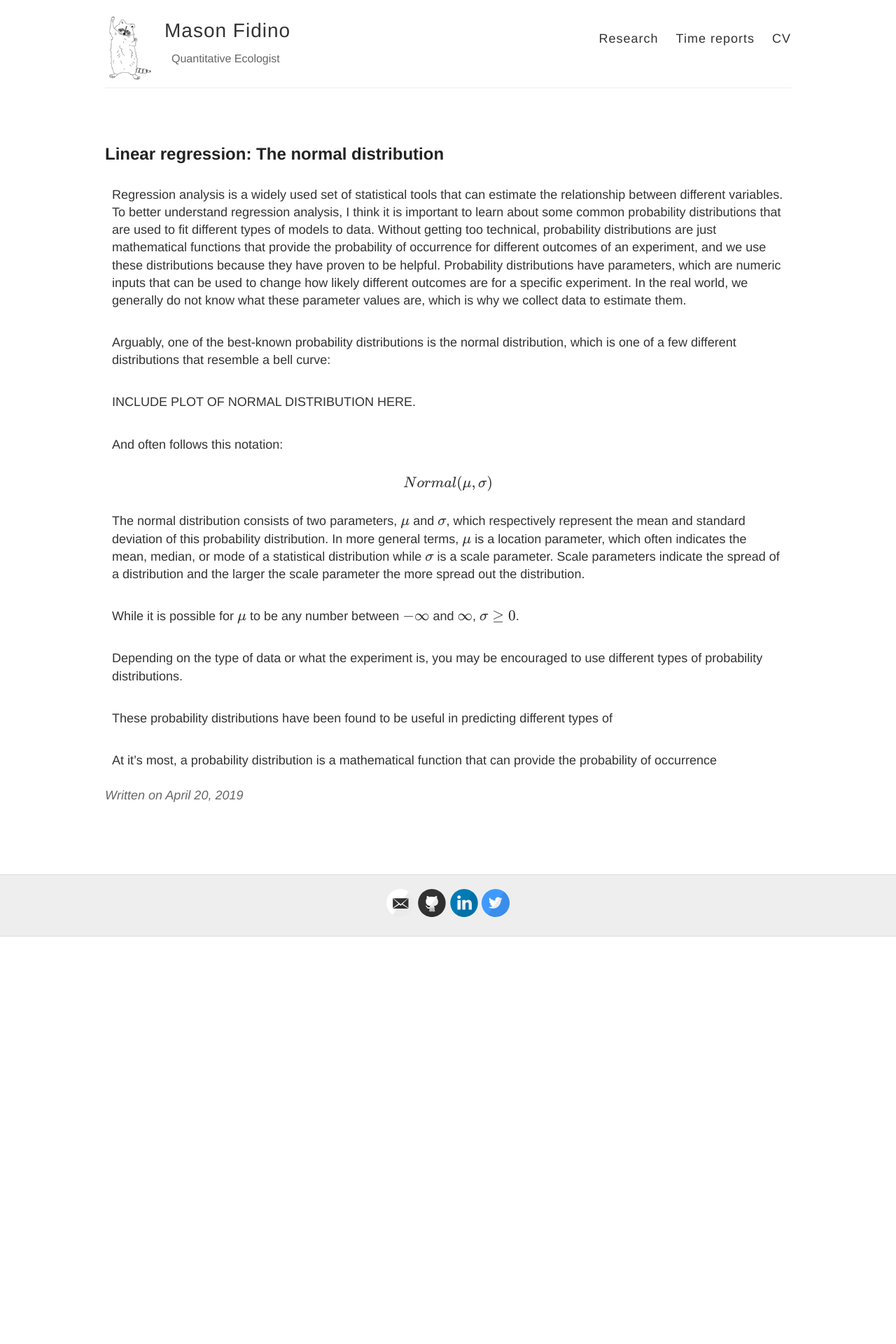
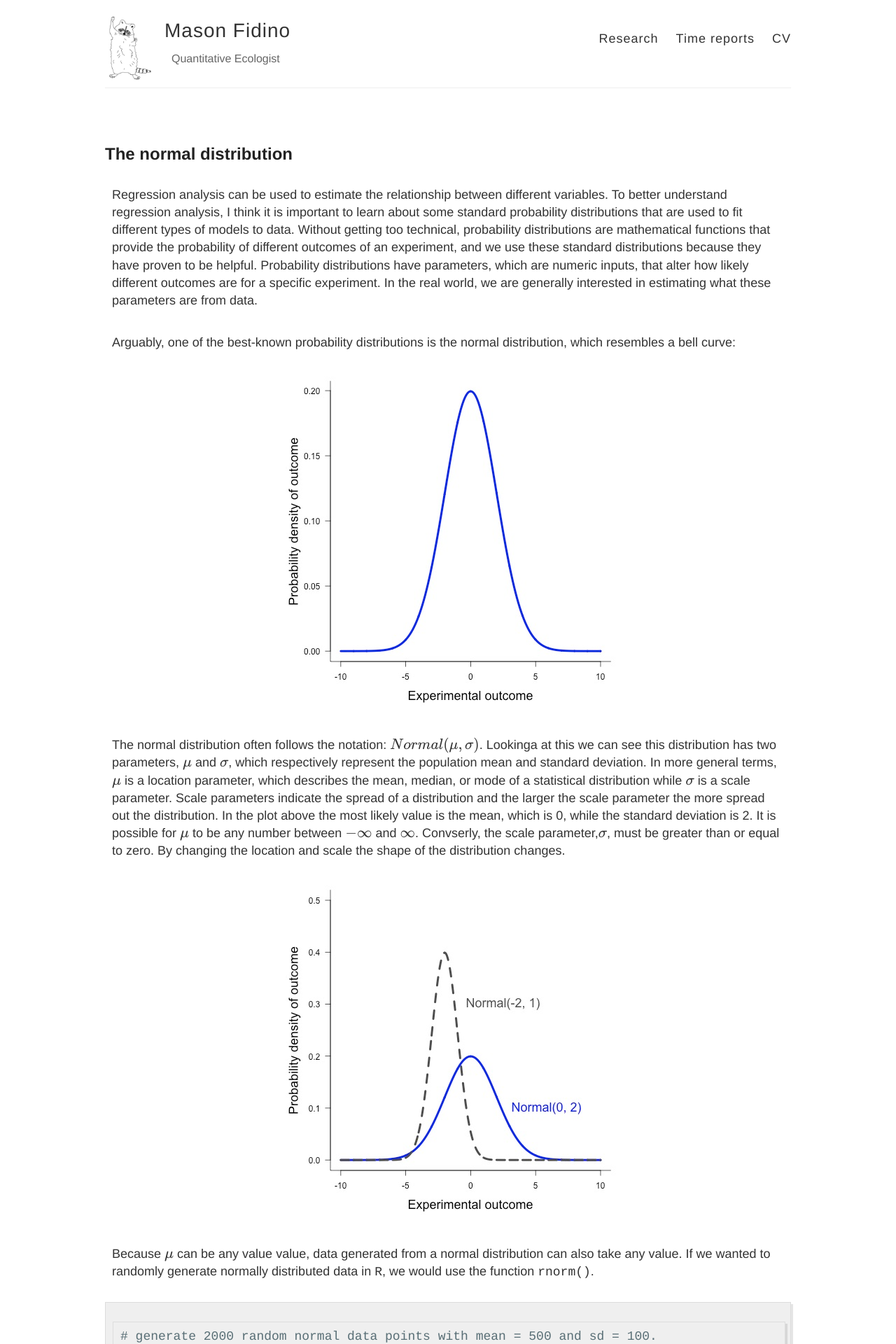
Before and after one commit to mfidino/mfidino.github.io, a Jekyll site: the page built from blog/_posts/2019-4-20-normal_distribution.md, in a window 1280 px wide. Shown: the top 1920 px of the page at 70% size. Built offline with Jekyll 4.4.1, drawn with Linux system fonts in a browser that asks for light colours; formulas are drawn with MathJax 3; before the commit the page ends 1338 px from its top, so only the background shows below that; some of the changed text lies outside the part shown.

Commit message:
Adding more blog posts

````diff
--- a/blog/_posts/2019-4-20-normal_distribution.md
+++ b/blog/_posts/2019-4-20-normal_distribution.md
@@ -1,25 +1,49 @@
 ---
 layout: post
-title: Linear regression&#58 The normal distribution
-category: blog
+title: The normal distribution
+category: blog, standard probability distributions
 ---
 
-Regression analysis is a widely used set of statistical tools that can estimate the relationship between different variables. To better understand regression analysis, I think it is important to learn about some common probability distributions that are used to fit different types of models to data. Without getting too technical, probability distributions are just mathematical functions that provide the probability of occurrence for different outcomes of an experiment, and we use these distributions because they have proven to be helpful. Probability distributions have parameters, which are numeric inputs that can be used to change how likely different outcomes are for a specific experiment. In the real world, we generally do not know what these parameter values are, which is why we collect data to estimate them.
+Regression analysis can be used to estimate the relationship between different variables. To better understand regression analysis, I think it is important to learn about some standard probability distributions that are used to fit different types of models to data. Without getting too technical, probability distributions are mathematical functions that provide the probability of different outcomes of an experiment, and we use these standard distributions because they have proven to be helpful. Probability distributions have parameters, which are numeric inputs, that alter how likely different outcomes are for a specific experiment. In the real world, we are generally interested in estimating what these parameters are from data.
 
-Arguably, one of the best-known probability distributions is the normal distribution, which is one of a few different distributions that resemble a bell curve:
+Arguably, one of the best-known probability distributions is the normal distribution, which resembles a bell curve:
 
-INCLUDE PLOT OF NORMAL DISTRIBUTION HERE.
+![Normal(0,2) distribution]({{site.url}}/blog/images/normal_plot1.jpg#center)
 
-And often follows this notation:
 
-$$Normal(\mu, \sigma)$$
+The normal distribution often follows the notation: <span>$$Normal(\mu, \sigma)$$</span>. Lookinga at this we can see this distribution has two parameters, <span>$$\mu$$</span> and <span>$$\sigma$$</span>, which respectively represent the population mean and standard deviation. In more general terms, <span>$$\mu$$</span> is a location parameter, which describes the mean, median, or mode of a statistical distribution while <span>$$\sigma$$</span> is a scale parameter. Scale parameters indicate the spread of a distribution and the larger the scale parameter the more spread out the distribution. In the plot above the most likely value is the mean, which is 0, while the standard deviation is 2. It is possible for <span>$$\mu$$</span> to be any number between <span>$$-\infty$$</span> and <span>$$\infty$$</span>. Convserly, the scale parameter,<span>$$\sigma$$, must be greater than or equal to zero. By changing the location and scale the shape of the distribution changes.
 
-The normal distribution consists of two parameters, <span>$$\mu$$</span> and <span>$$\sigma$$</span>, which respectively represent the mean and standard deviation of this probability distribution. In more general terms, <span>$$\mu$$</span> is a location parameter, which often indicates the mean, median, or mode of a statistical distribution while <span>$$\sigma$$</span> is a scale parameter. Scale parameters indicate the spread of a distribution and the larger the scale parameter the more spread out the distribution.
+![Normal(0,2) distribution & Normal(-2,1) distribution]({{site.url}}/blog/images/normal_plot2.jpg#center)
 
-While it is possible for <span>$$\mu$$</span> to be any number between <span>$$-\infty$$</span> and <span>$$\infty$$</span>,  <span>$$\sigma \geq 0$$.
+Because <span>$$\mu$$</span> can be any value value, data generated from a normal distribution can also take any value. If we wanted to randomly generate normally distributed data in `R`, we would use the function `rnorm()`.
 
-Depending on the type of data or what the experiment is, you may be encouraged to use different types of probability distributions.
 
-These probability distributions have been found to be useful in predicting different types of
 
-At it's most, a probability distribution is a mathematical function that can provide the probability of occurrence
+```R
+# generate 2000 random normal data points with mean = 500 and sd = 100.
+our_normal_data <- rnorm(n = 2000, mean = 500, sd = 100)
+
+# plot out the density of the data as a histogram
+hist(our_normal_data,
+     freq = FALSE,
+     breaks = 50,
+     col = 'lightblue',
+     main = "",
+     xlab = "Our normally distributed data")
+
+# Calculate the probability density of a range of points from
+#  0 to 1000 from Normal(mean = 500, sd = 100)
+range_of_values <- seq(0,1000,1)
+normal_density <- dnorm(range_of_values, mean = 500, sd = 100)
+
+# add this to the histogram
+lines(normal_density ~ range_of_values, lwd = 2)
+
+
+```
+
+
+![Histogram of Normal(500,100) data.]({{site.url}}/blog/images/normal_plot3.jpg#center)
+
+
+### The probability density formula for the normal distribution
--- a/blog/index.html
+++ b/blog/index.html
@@ -11,7 +11,7 @@ title: Blog
     (hopefully) make it a little easier to understand and interpret the output
     of a given model when conducting different analyses.
   </div>
-  {% for post in site.posts %} {% if post.category == 'blog'%}
+  {% for post in site.posts %} {% if post.category contains 'blog' %}
   <article class="post">
     <h4><a href="{{ site.baseurl }}{{ post.url }}">{{ post.title }}</a></h4>
   </article>
--- a/style.scss
+++ b/style.scss
@@ -461,3 +461,8 @@ p {
 .aligncenter {
   text-align: center;
 }
+
+img[src*="#center"] {
+  display: block;
+  margin: auto;
+}
````
Also changed, not shown: blog/images/normal_plot1.jpg (added), blog/images/normal_plot2.jpg (added), blog/images/normal_plot3.jpg (added), 2 other files.
